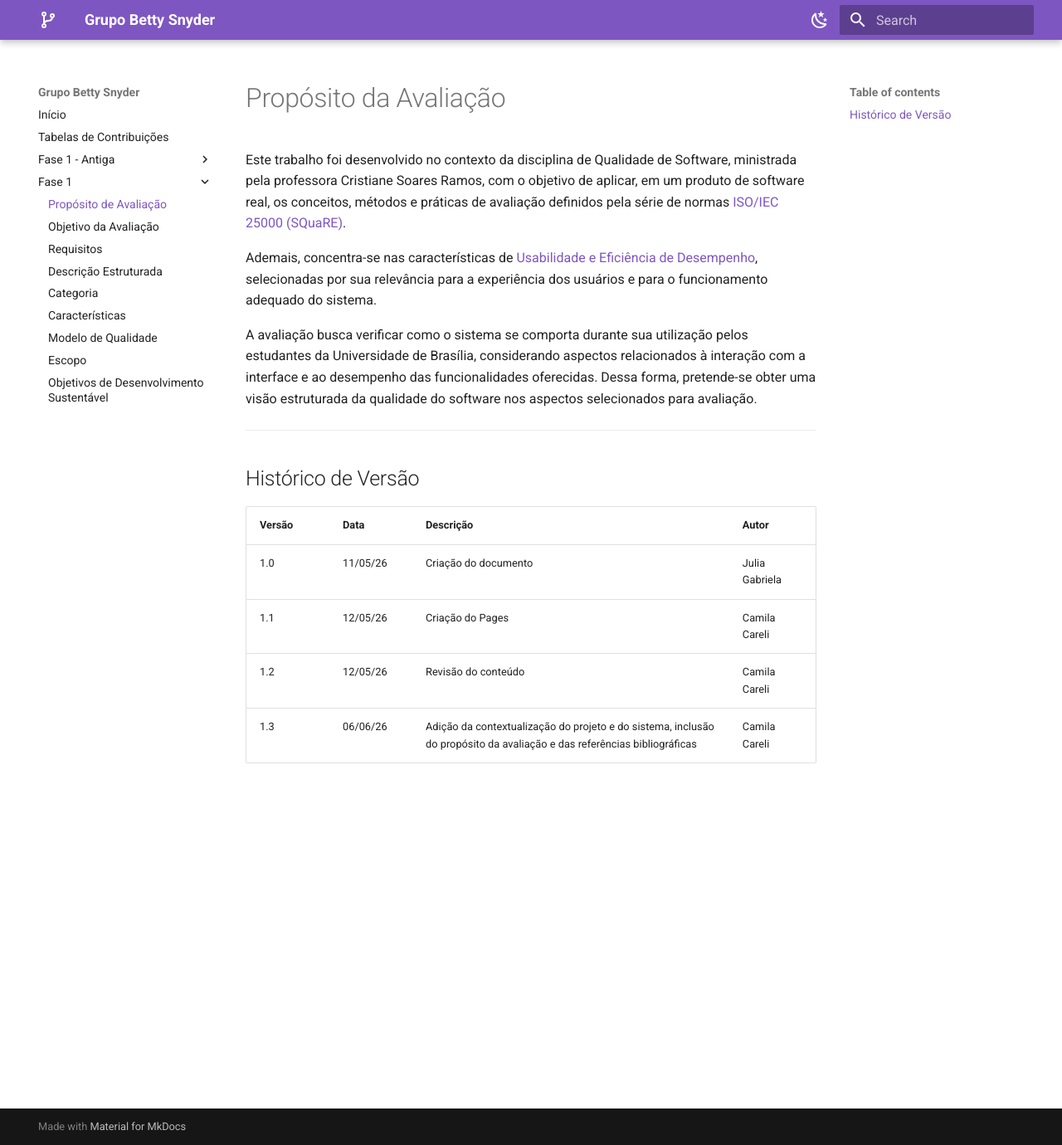
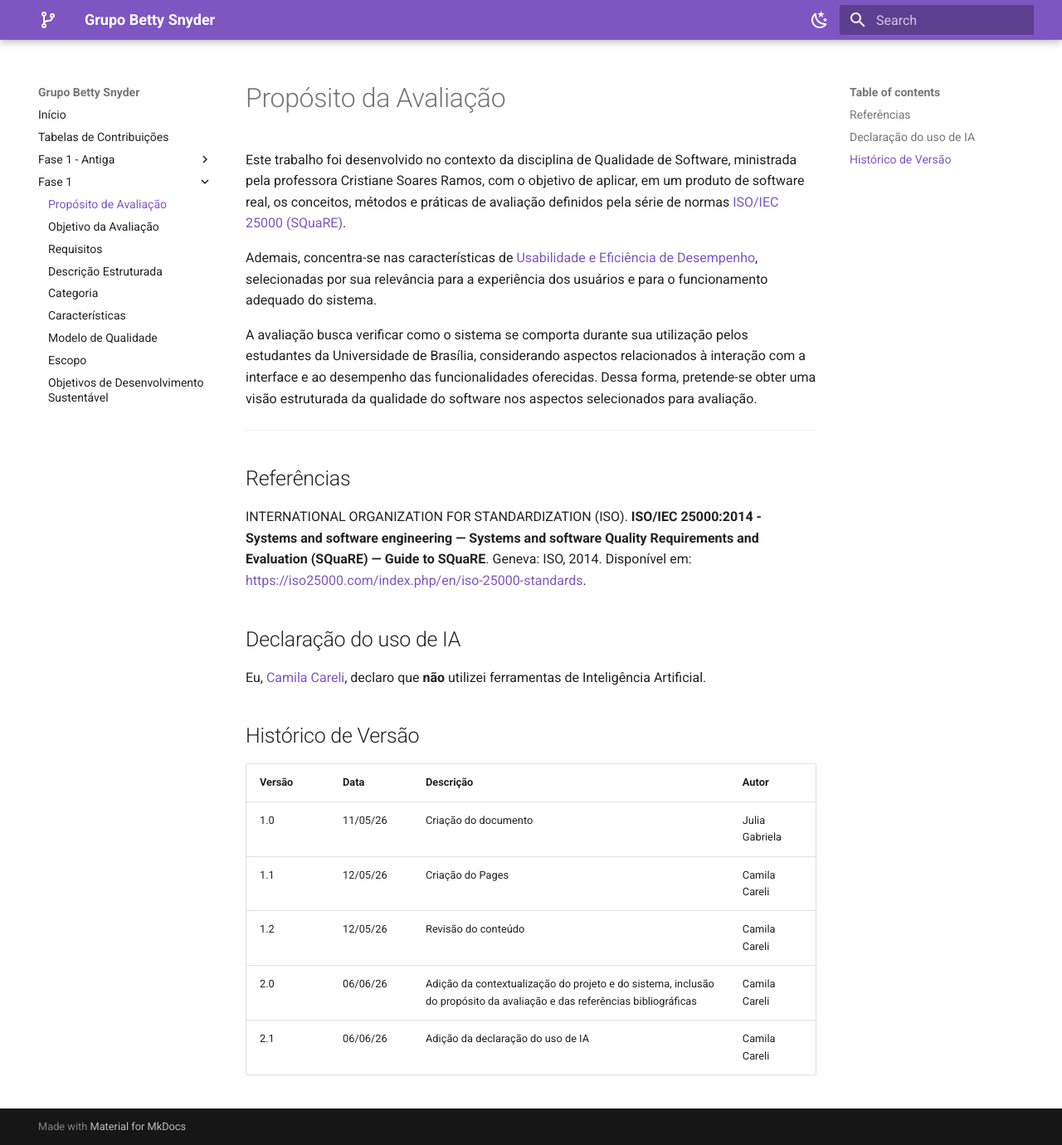
Before and after one commit to Ana-Luiza-SC/2026-1_T01_BETTY_SNYDER, an MkDocs documentation site: the page built from docs/fase_1_v2/proposito_avaliacao.md, in a window 1280 px wide and 1380 px high. Shown: the whole window at 83% size. Built offline with MkDocs 1.6.1 and Material for MkDocs 9.7.7, drawn with Linux system fonts in a browser that asks for light colours.

Commit message:
feat(proposito): Adição da declaração do uso de IA

```diff
--- a/docs/fase_1_v2/proposito_avaliacao.md
+++ b/docs/fase_1_v2/proposito_avaliacao.md
@@ -1,12 +1,21 @@
 # Propósito da Avaliação
 
-Este trabalho foi desenvolvido no contexto da disciplina de Qualidade de Software, ministrada pela professora Cristiane Soares Ramos, com o objetivo de aplicar, em um produto de software real, os conceitos, métodos e práticas de avaliação definidos pela série de normas [ISO/IEC 25000 (SQuaRE)](https://iso25000.com/index.php/en/iso-25000-standards).
+Este trabalho foi desenvolvido no contexto da disciplina de Qualidade de Software, ministrada pela professora Cristiane Soares Ramos, com o objetivo de aplicar, em um produto de software real, os conceitos, métodos e práticas de avaliação definidos pela série de normas [ISO/IEC 25000 (SQuaRE)](#ref01).
 
 Ademais, concentra-se nas características de [Usabilidade e Eficiência de Desempenho](../caracteristicas/), selecionadas por sua relevância para a experiência dos usuários e para o funcionamento adequado do sistema.
 
 A avaliação busca verificar como o sistema se comporta durante sua utilização pelos estudantes da Universidade de Brasília, considerando aspectos relacionados à interação com a interface e ao desempenho das funcionalidades oferecidas. Dessa forma, pretende-se obter uma visão estruturada da qualidade do software nos aspectos selecionados para avaliação.
 
 ---
+
+## Referências
+
+<a id="ref01"></a>INTERNATIONAL ORGANIZATION FOR STANDARDIZATION (ISO). **ISO/IEC 25000:2014 - Systems and software engineering — Systems and software Quality Requirements and Evaluation (SQuaRE) — Guide to SQuaRE**. Geneva: ISO, 2014. Disponível em: <https://iso25000.com/index.php/en/iso-25000-standards>.
+
+## Declaração do uso de IA
+
+Eu, [Camila Careli](https://github.com/camilascareli), declaro que **não** utilizei ferramentas de Inteligência Artificial.
+
 ## Histórico de Versão
 
 | Versão | Data | Descrição | Autor |
@@ -14,4 +23,5 @@ A avaliação busca verificar como o sistema se comporta durante sua utilizaçã
 | 1.0 | 11/05/26 | Criação do documento | Julia Gabriela |
 | 1.1 | 12/05/26 | Criação do Pages | Camila Careli |
 | 1.2 | 12/05/26 | Revisão do conteúdo | Camila Careli |
-| 1.3 | 06/06/26 | Adição da contextualização do projeto e do sistema, inclusão do propósito da avaliação e das referências bibliográficas | Camila Careli |
+| 2.0 | 06/06/26 | Adição da contextualização do projeto e do sistema, inclusão do propósito da avaliação e das referências bibliográficas | Camila Careli |
+| 2.1 | 06/06/26 | Adição da declaração do uso de IA | Camila Careli |
```
